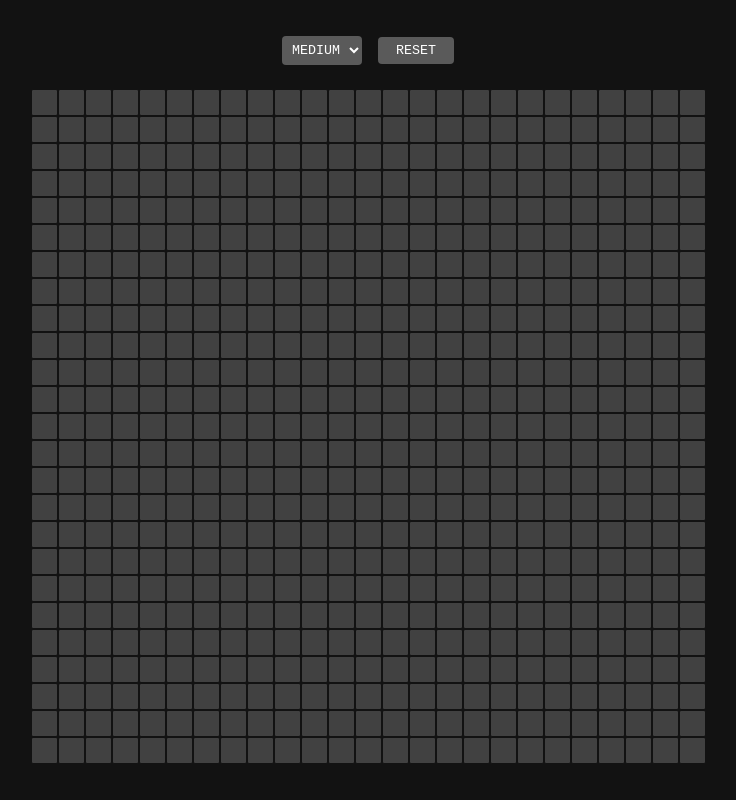
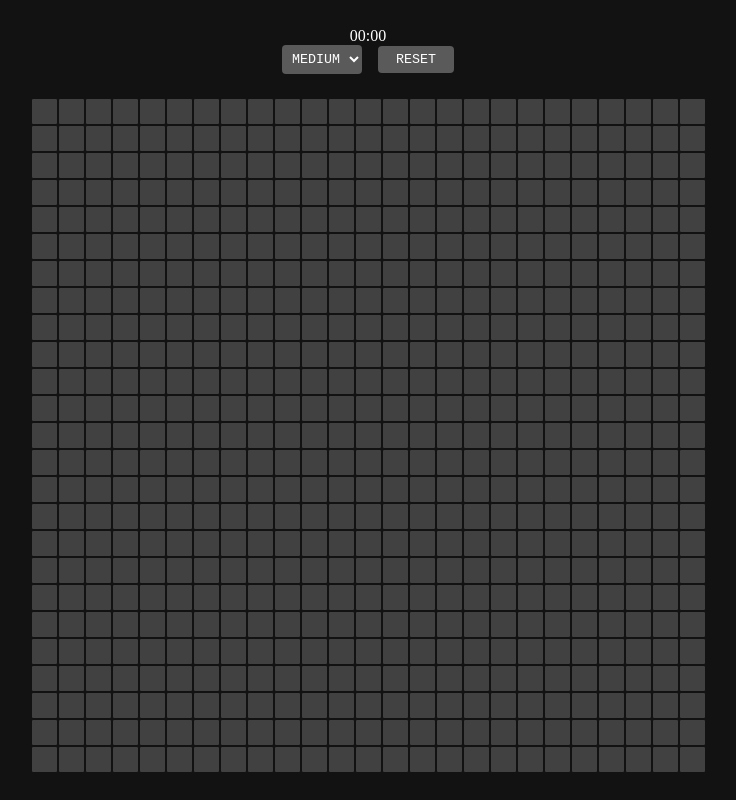
Before and after one commit to JakeKo/sweep, a React (Create React App) app: page / in a window 1280 px wide. Shown: the whole page, without its empty margins (272-1008 px from the left). Built offline with nearby package versions, Linux system fonts and the light colour scheme.

Commit message:
Added timer support

```diff
--- a/src/App/App.css
+++ b/src/App/App.css
@@ -12,3 +12,7 @@ html, body {
   align-items: center;
   background: #121212;
 }
+
+.game-timer {
+  color: white;
+}
--- a/src/App/App.js
+++ b/src/App/App.js
@@ -23,15 +23,25 @@ export default class App extends React.Component {
         this.state = {
             difficulty: 'medium',
             boardId: Math.random(),
-            boardState: BOARD_STATE.CONTINUE
+            boardState: BOARD_STATE.CONTINUE,
+            timer: 0,
+            timerRunning: false
         };
+
+        setInterval(this.incrementTimer, 1000);
+    }
+
+    incrementTimer = () => {
+        this.state.timerRunning && this.setState({ timer: this.state.timer + 1 });
     }
 
     changeGameDifficulty = event => {
         this.setState({
             difficulty: event.target.value,
             boardId: Math.random(),
-            boardState: BOARD_STATE.CONTINUE
+            boardState: BOARD_STATE.CONTINUE,
+            timer: 0,
+            timerRunning: false
         });
     }
 
@@ -39,12 +49,24 @@ export default class App extends React.Component {
         event.preventDefault();
         this.setState({
             boardId: Math.random(),
-            boardState: BOARD_STATE.CONTINUE
+            boardState: BOARD_STATE.CONTINUE,
+            timer: 0,
+            timerRunning: false
         });
     }
 
     respondToBoardState = boardState => {
-        this.setState({ boardState });
+        this.setState({
+            boardState,
+            timerRunning: boardState === BOARD_STATE.CONTINUE
+        });
+    }
+
+    getTimerOutput = () => {
+        return [
+            Math.floor(this.state.timer / 60).toString().padStart(2, '0'),
+            (this.state.timer % 60).toString().padStart(2, '0'),
+        ].join(':')
     }
 
     render = () => {
@@ -53,6 +75,7 @@ export default class App extends React.Component {
 
         return (
             <div className='app'>
+                <div className='game-timer'>{this.getTimerOutput()}</div>
                 <GameControls difficulty={difficulty} changeGameDifficulty={this.changeGameDifficulty} resetGame={this.resetGame} />
                 <Board id={boardId} height={height} width={width} mineCount={mineCount} emitBoardState={this.respondToBoardState} />
                 {this.state.boardState !== BOARD_STATE.CONTINUE && <GameEndAlert boardState={this.state.boardState} resetGame={this.resetGame} />}
--- a/src/Board/Board.js
+++ b/src/Board/Board.js
@@ -63,6 +63,7 @@ export default class Board extends React.Component {
         }
     }
 
+    // Handle clicking on a cell with the right number of flags around it to reveal adjacent cells
     revealCell = (x, y) => {
         const { height, width } = this.props;
         const spreadReveal = (matrix, x, y) => {
```
